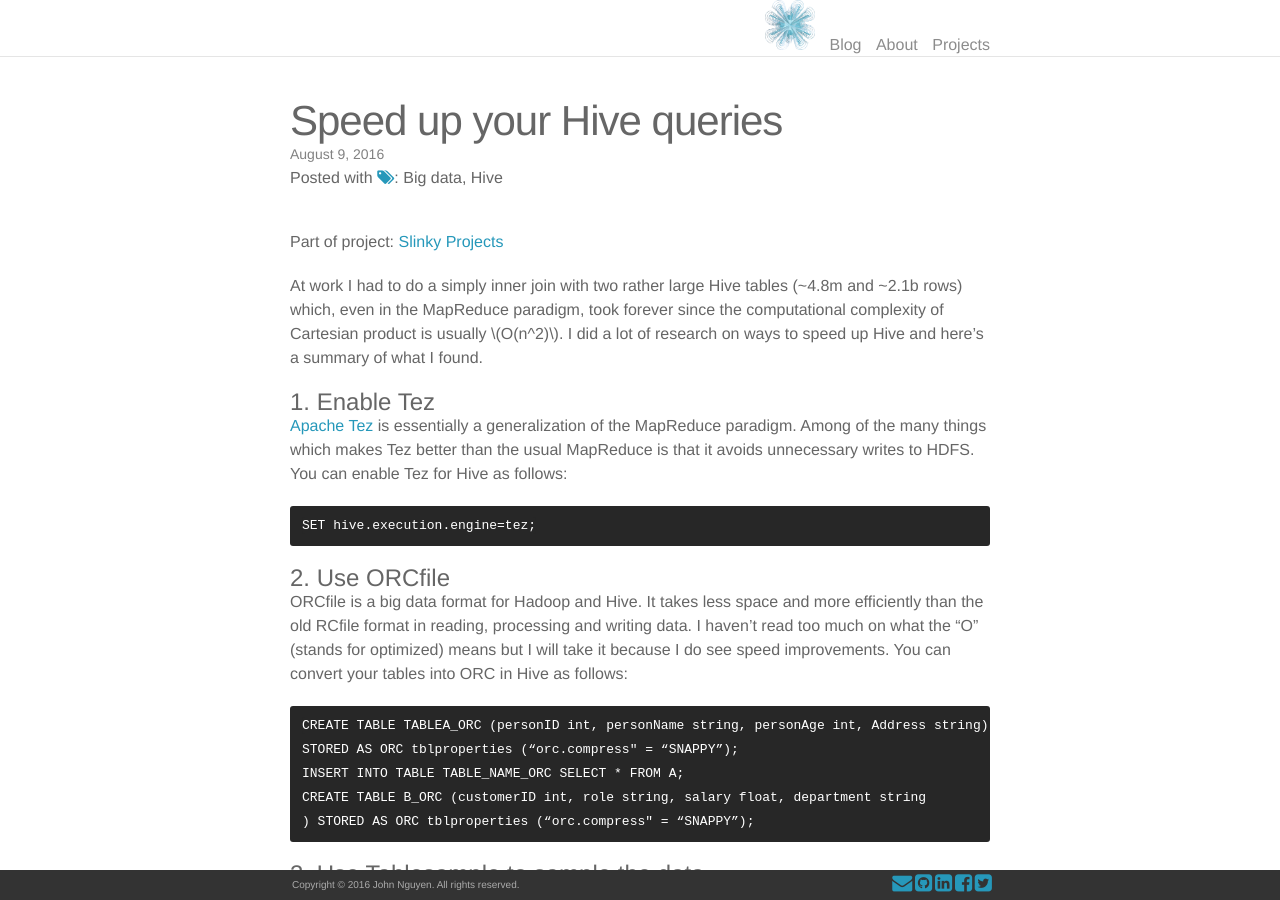
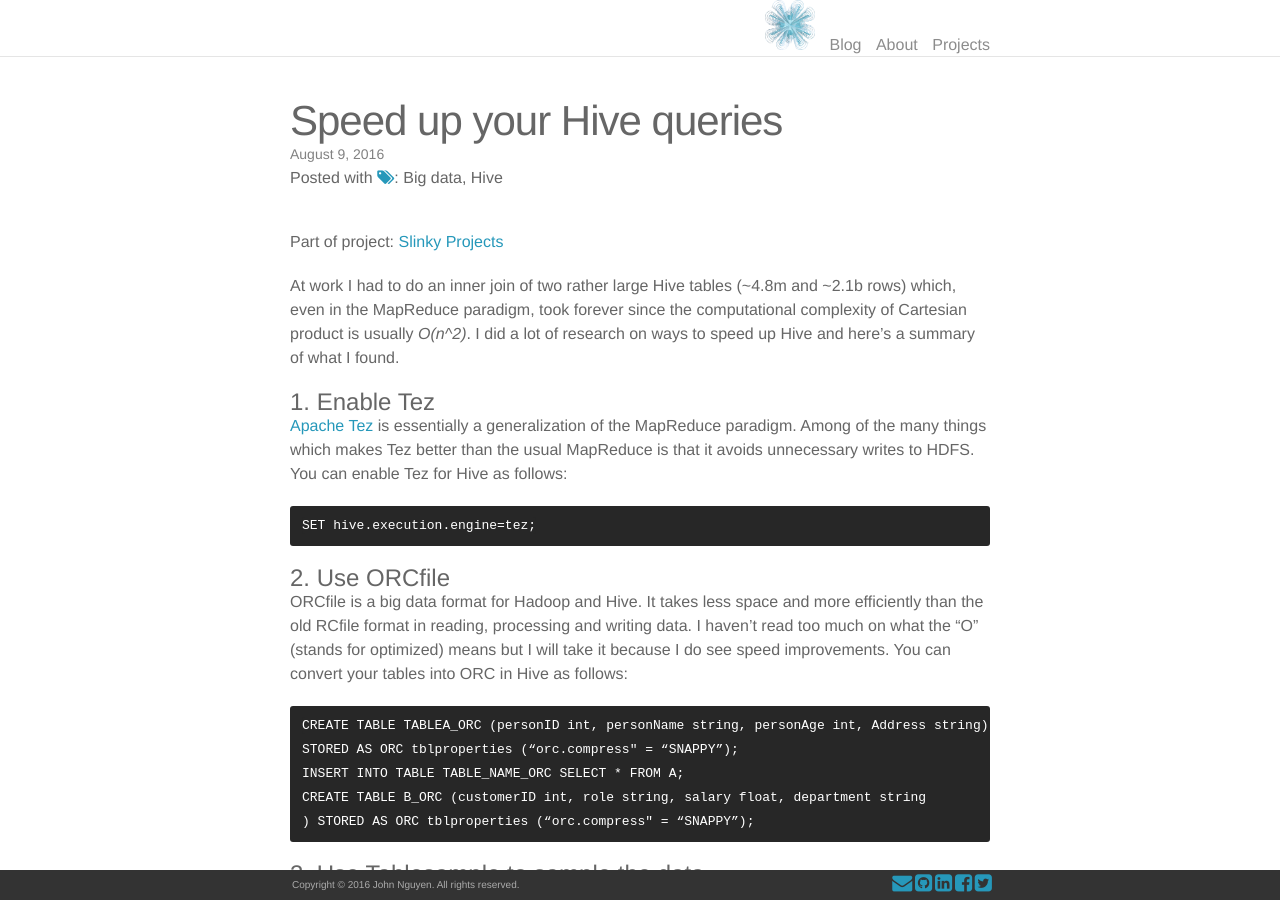
Before and after one commit to data-slinky/data-slinky.github.io, a Jekyll site: the page built from _posts/2016-08-09-hive_faster.md, in a window 1280 px wide and 900 px high. Built offline with Jekyll 4.4.1, drawn with Linux system fonts in a browser that asks for light colours; nearby versions of some CDN libraries.

Commit message:
Fixed typo

```diff
--- a/_posts/2016-08-09-hive_faster.md
+++ b/_posts/2016-08-09-hive_faster.md
@@ -8,9 +8,9 @@ tags: [big_data, Hive]
 
 Part of project: [Slinky Projects](http://data-slinky.com/project/4_Slinky_projects/)
 
-At work I had to do a simply inner join with two rather large Hive tables (~4.8m and
+At work I had to do an inner join of two rather large Hive tables (~4.8m and
 ~2.1b rows) which, even in the MapReduce paradigm, took forever since the computational
-complexity of Cartesian product is usually $$O(n^2)$$. I did a lot of research on ways to
+complexity of Cartesian product is usually _O(n^2)_. I did a lot of research on ways to
 speed up Hive and here's a summary of what I found.
 
 # 1. Enable Tez
```
